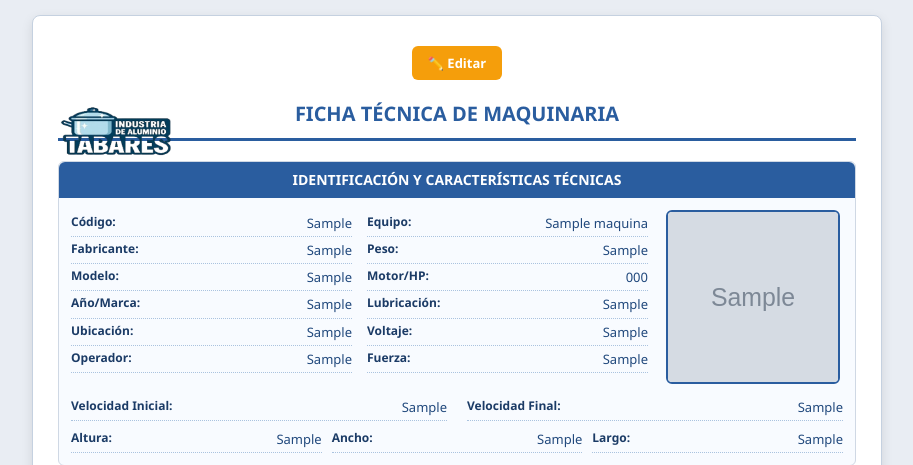
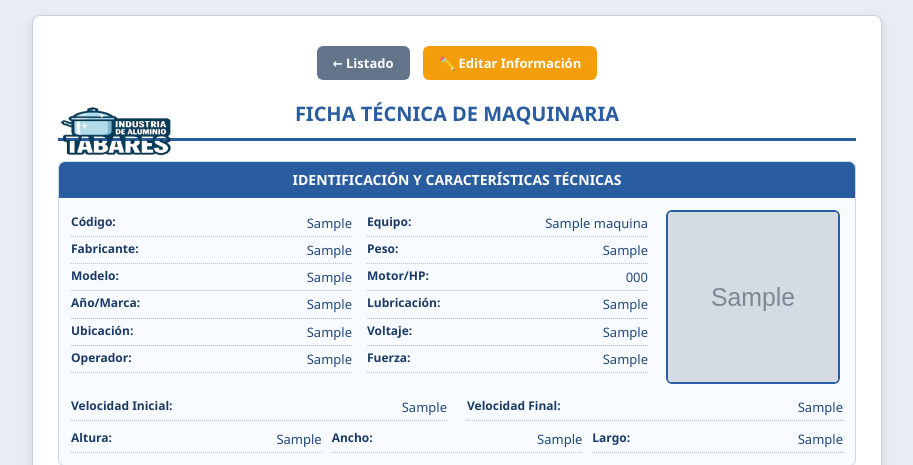
Before and after one commit to AluminiosTabares/mi-app-flask, a Flask app: a page that uses templates/ficha_maquina.html in a window 1280 px wide. Shown: the top 465 px of the page, without its empty margins (183-1096 px from the left). Run offline with Flask 3, Linux system fonts and the light colour scheme; the visitor is signed in with stand-in values (Sample User, id 1); tables that the repository leaves empty hold one stand-in row (values such as "Sample post"); grey boxes marked "Sample" are stand-in pictures.

Commit message:
Update ficha_maquina.html

```diff
--- a/templates/ficha_maquina.html
+++ b/templates/ficha_maquina.html
@@ -139,10 +139,12 @@
 <body>
     <div class="contenedor">
         <div class="acciones-nav">
-    {% if session['rol'] in ['admin', 'empleado'] %}
-        <a href="{{ url_for('editar_ficha', codigo=ficha.codigo) }}" class="btn btn-editar">✏️ Editar</a>
-    {% endif %}
-</div>
+            <a href="{{ url_for('admin_fichas') }}" class="btn volver">← Listado</a>
+
+            {% if session['rol'] in ['admin', 'empleado'] %}
+                <a href="{{ url_for('editar_ficha', codigo=ficha.codigo) }}" class="btn btn-editar">✏️ Editar Información</a>
+            {% endif %}
+        </div>
 
         <div class="encabezado-ficha">
             <img src="{{ 'https://tu-app.onrender.com' + url_for('static', filename='img/logoTabares.png') if es_pdf else url_for('static', filename='img/logoTabares.png') }}" alt="Logo" class="logo-ficha">
```
